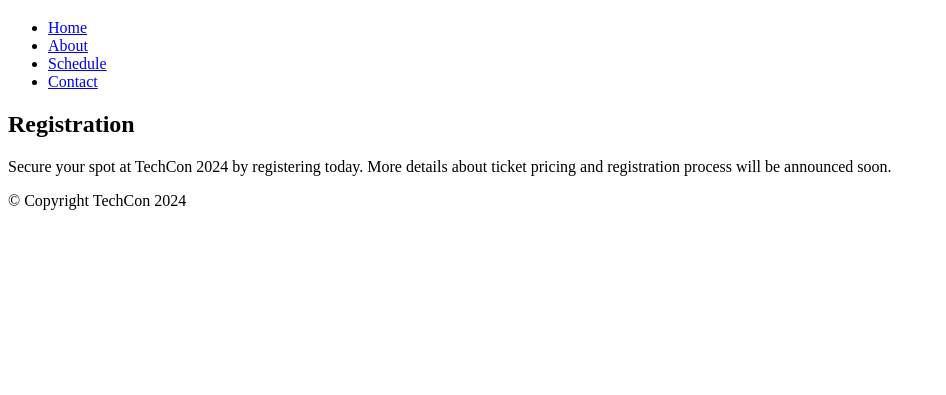
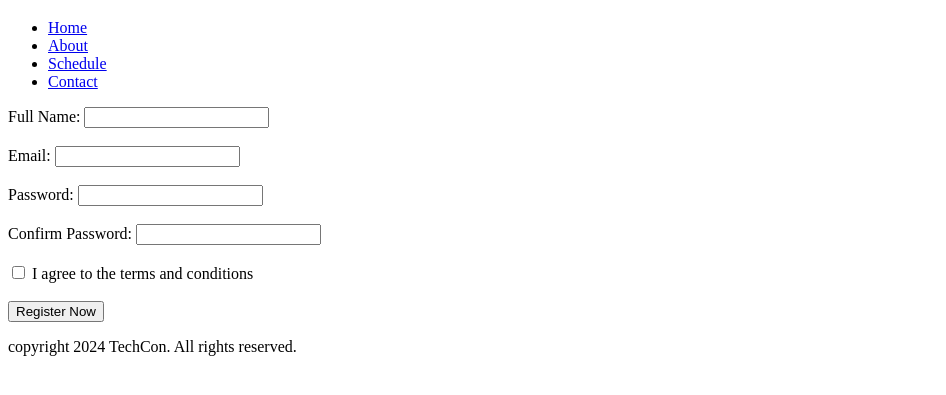
Before and after one commit to Ali-Abdalgalil/TechCon_HTML, a plain HTML site: page techcon_website/register.html in a window 1280 px wide. Shown: the part 61-456 px from the top of the page, without its empty margins (0-946 px from the left). Drawn offline with Linux system fonts and the light colour scheme.

Commit message:
Add register.html with form and footer

```diff
--- a/techcon_website/register.html
+++ b/techcon_website/register.html
@@ -4,10 +4,11 @@
 <head>
     <meta charset="UTF-8">
     <meta name="viewport" content="width=device-width, initial-scale=1.0">
-    <title>Register - TechCon 2024</title>
+    <title>Register for TechCon 2024</title>
 </head>
 
 <body>
+    <!-- Header -->
     <header>
         <h1>Register for TechCon 2024</h1>
         <nav>
@@ -20,18 +21,44 @@
         </nav>
     </header>
 
+    <!-- Main Content -->
     <main>
-        <section>
-            <h2>Registration</h2>
-            <p>
-                Secure your spot at TechCon 2024 by registering today. More details about ticket
-                pricing and registration process will be announced soon.
-            </p>
-        </section>
+        <form>
+            <!-- Name -->
+            <label for="name">Full Name:</label>
+            <input type="text" id="name" name="name" required>
+            <br><br>
+
+            <!-- Email -->
+            <label for="email">Email:</label>
+            <input type="email" id="email" name="email" required>
+            <br><br>
+
+            <!-- Password -->
+            <label for="password">Password:</label>
+            <input type="password" id="password" name="password" required>
+            <br><br>
+
+            <!-- Confirm Password -->
+            <label for="confirm-password">Confirm Password:</label>
+            <input type="password" id="confirm-password" name="confirm-password" required>
+            <br><br>
+
+            <!-- Terms and Conditions -->
+            <label>
+                <input type="checkbox" name="terms" required>
+                I agree to the terms and conditions
+            </label>
+            <br><br>
+
+            <!-- Submit -->
+            <button type="submit">Register Now</button>
+        </form>
     </main>
 
+    <!-- Footer -->
     <footer>
-        <p>&copy; Copyright TechCon 2024</p>
+        <p>copyright 2024 TechCon. All rights reserved.</p>
     </footer>
 </body>
 
```
